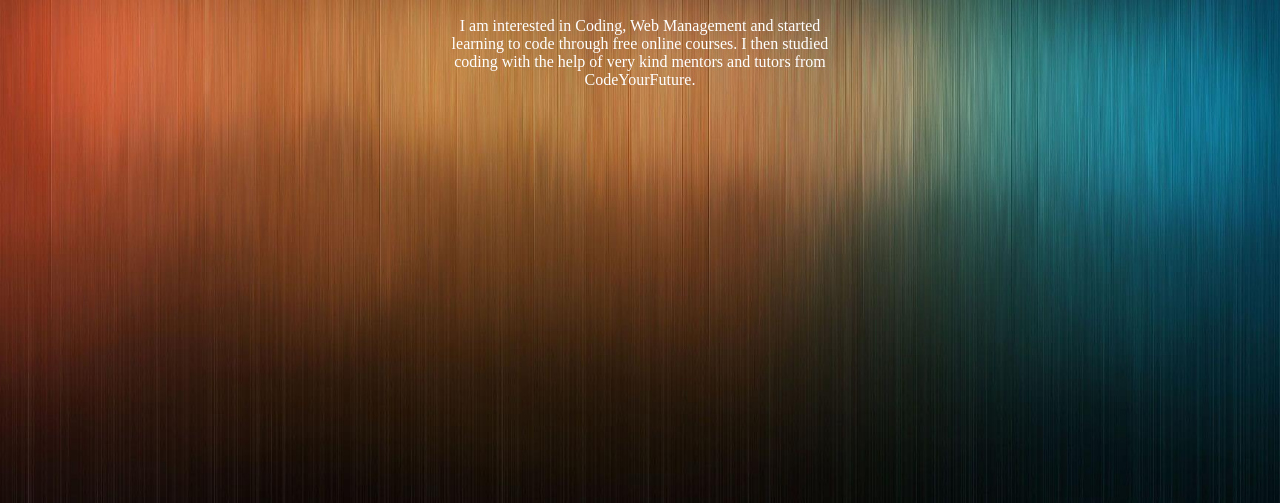
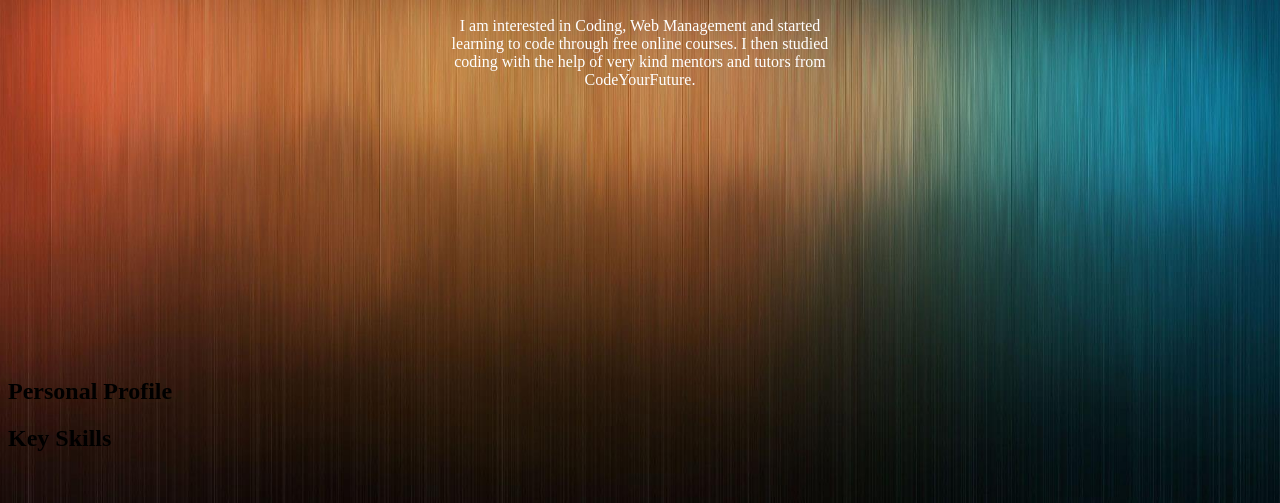
Before and after one commit to wonmaungthein/Portfolio, a plain HTML site: page index.html in a window 1280 px wide. Shown: the part 297-800 px from the top of the page. Drawn offline with Linux system fonts and the light colour scheme.

Commit message:
added two headlines

```diff
--- a/index.html
+++ b/index.html
@@ -16,6 +16,10 @@
 			very kind mentors and tutors from CodeYourFuture.
 		</p>
 	</div>
+	<div>
+		<h2>Personal Profile</h2>
+		<h2>Key Skills</h2>
+	</div>
 </body>
 
 </html>
```
